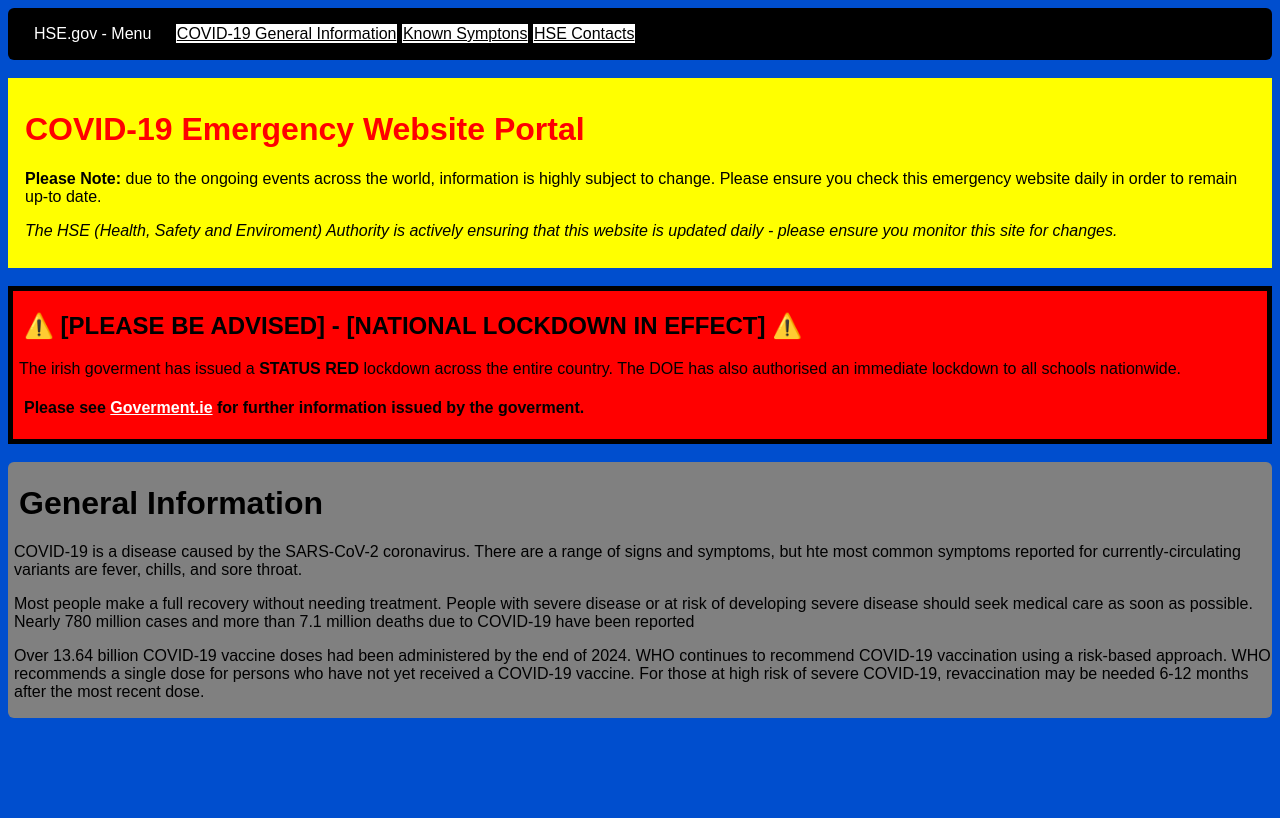
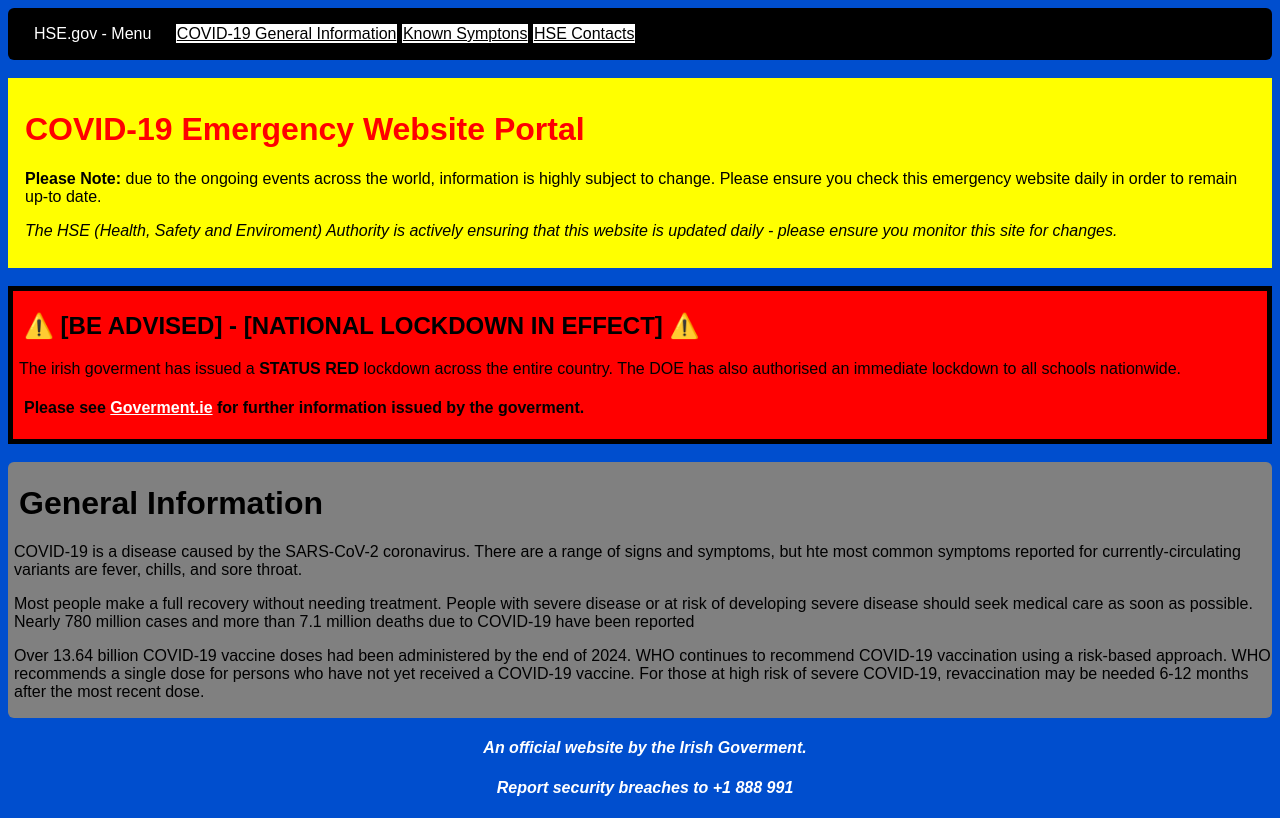
Before and after one commit to helios01k/html-lessons, a plain HTML site: page index.html in a window 1280 px wide. Drawn offline with Linux system fonts and the light colour scheme.

Commit message:
push all changes

```diff
--- a/assets/style.css
+++ b/assets/style.css
@@ -59,3 +59,9 @@
     border-style: solid;
     padding: 10px;
 }
+
+.footer {
+    color:white;
+    font-style: italic;
+    text-align: center;
+}
--- a/index.html
+++ b/index.html
@@ -25,7 +25,7 @@
     </div>
     <br>
     <div class="emergency_alert">
-        <h2>⚠️ [PLEASE BE ADVISED] - [NATIONAL LOCKDOWN IN EFFECT] ⚠️</h2>
+        <h2>⚠️ [BE ADVISED] - [NATIONAL LOCKDOWN IN EFFECT] ⚠️</h2>
         <p>The irish goverment has issued a <b>STATUS RED</b> lockdown across the entire country. The DOE has also authorised an immediate lockdown to all schools nationwide.</p>
         <h4>Please see <a href="https://gov.ie">Goverment.ie</a> for further information issued by the goverment.</h4>
     </div>
@@ -37,5 +37,13 @@
 Nearly 780 million cases and more than 7.1 million deaths due to COVID-19 have been reported </p>
         <p>Over 13.64 billion COVID-19 vaccine doses had been administered by the end of 2024. WHO continues to recommend COVID-19 vaccination using a risk-based approach. WHO recommends a single dose for persons who have not yet received a COVID-19 vaccine. For those at high risk of severe COVID-19, revaccination may be needed 6-12 months after the most recent dose. </p>
     </div>
+
+    <h4 class="footer">
+        An official website by the Irish Goverment.
+    </h4>
+    <h4 class="footer">
+        Report security breaches to +1 888 991
+    </h4>
+
 </body>
 </html>
```
Also changed, not shown: hse.html (+7 -0 lines), symptons.html (+7 -0 lines).
